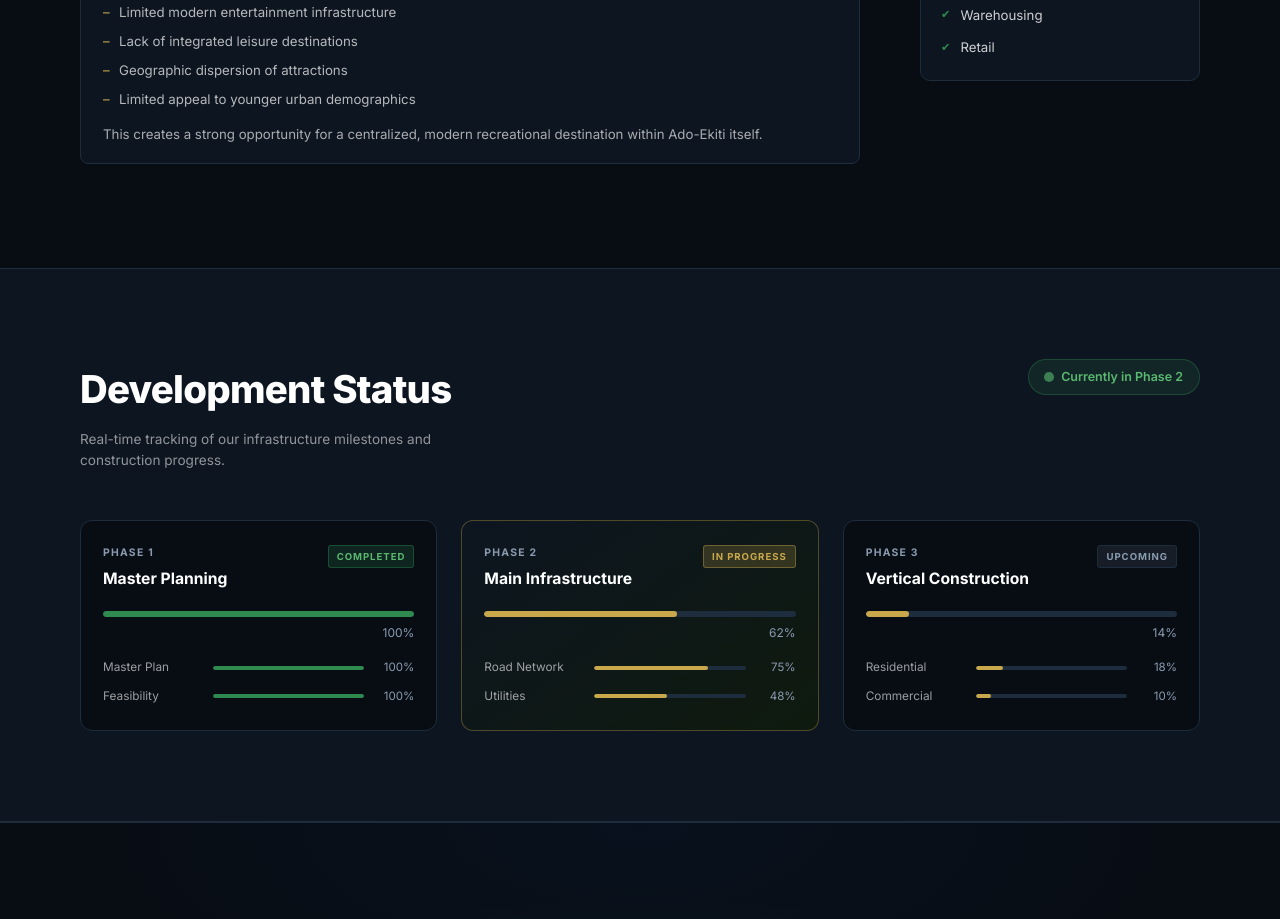
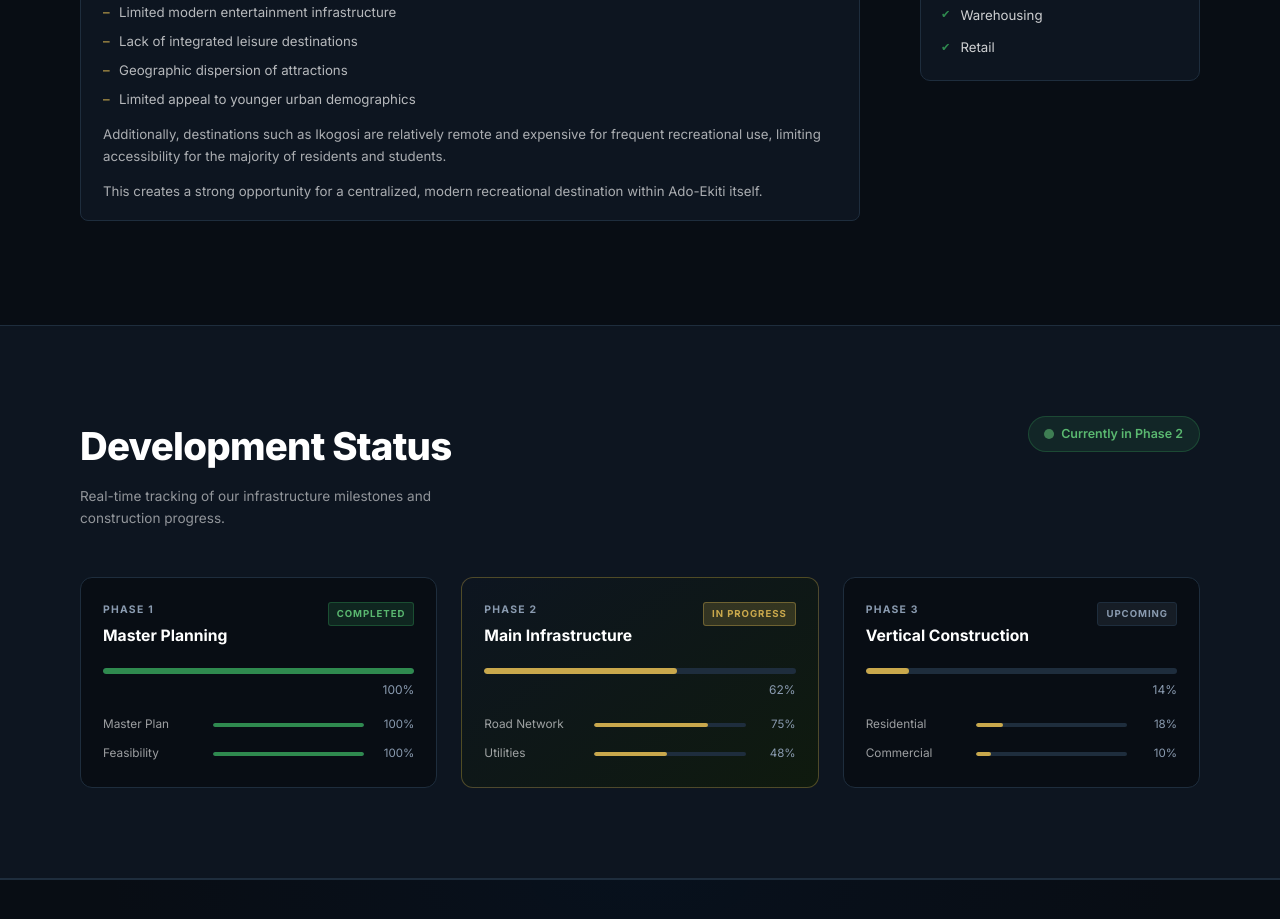
Before and after one commit to nin-webapp2025/ebdacity, a React (Vite) app: page / in a window 1280 px wide. Shown: the part 1560-2479 px from the top of the page. Built offline with nearby package versions, Linux system fonts and the light colour scheme.

Commit message:
Add Ikogosi accessibility sentence after limitations in WhyEBDA

```diff
--- a/src/components/WhyEBDA.jsx
+++ b/src/components/WhyEBDA.jsx
@@ -91,6 +91,9 @@ export default function WhyEBDA() {
               <li>Limited appeal to younger urban demographics</li>
             </ul>
             <p style={{ marginTop: '0.75rem' }}>
+              Additionally, destinations such as Ikogosi are relatively remote and expensive for frequent recreational use, limiting accessibility for the majority of residents and students.
+            </p>
+            <p style={{ marginTop: '0.75rem' }}>
               This creates a strong opportunity for a centralized, modern recreational destination
               within Ado-Ekiti itself.
             </p>
```
